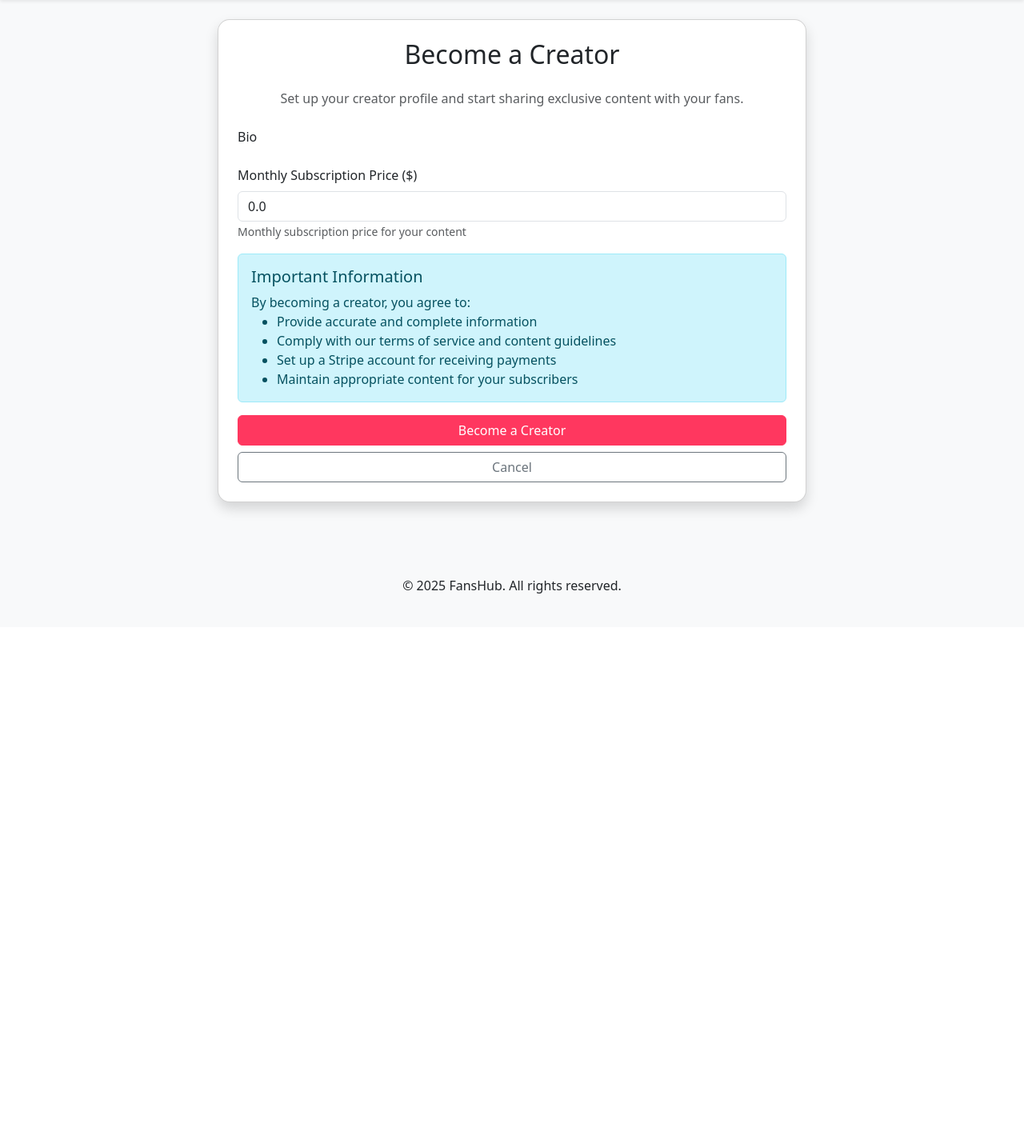
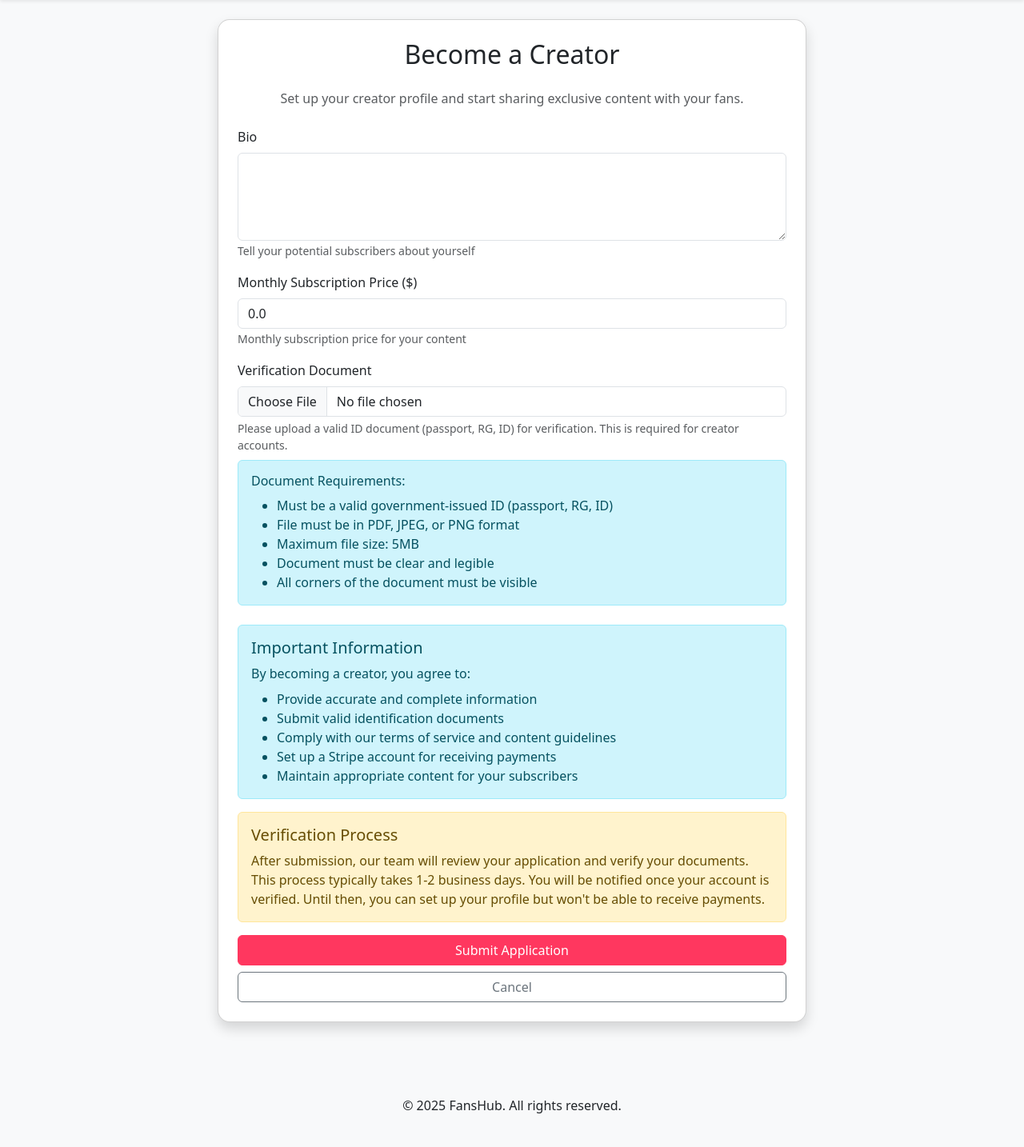
Before and after one commit to gabrielumatch/fanshub, a Django app: page /accounts/become-creator/ in a window 1280 px wide. Shown: the part 56-1490 px from the top of the page at 80% size. Before the commit the page ends 798 px from the top, so only its background shows below. Run offline with Django 5.2, Linux system fonts and the light colour scheme; the visitor is signed in with stand-in values (Sample User, id 1); some libraries are stand-ins or nearby versions.

Commit message:
document

```diff
--- a/accounts/forms.py
+++ b/accounts/forms.py
@@ -51,19 +51,42 @@ class UserProfileForm(forms.ModelForm):
 
 class CreatorProfileForm(forms.ModelForm):
     """Form for creator-specific profile settings"""
+    bio = forms.CharField(
+        widget=forms.Textarea(attrs={'class': 'form-control', 'rows': 4}),
+        required=True,
+        help_text=_('Tell your potential subscribers about yourself')
+    )
     subscription_price = forms.DecimalField(
         max_digits=10,
         decimal_places=2,
         widget=forms.NumberInput(attrs={'class': 'form-control', 'min': '0', 'step': '0.01'}),
         help_text=_('Monthly subscription price for your content')
     )
+    verification_document = forms.FileField(
+        required=True,
+        widget=forms.FileInput(attrs={'class': 'form-control'}),
+        help_text=_('Please upload a valid ID document (passport, RG, ID) for verification. This is required for creator accounts.')
+    )
 
     class Meta:
         model = User
-        fields = ('subscription_price',)
+        fields = ('bio', 'subscription_price', 'verification_document')
 
     def clean_subscription_price(self):
         price = self.cleaned_data['subscription_price']
         if price < 0:
             raise forms.ValidationError(_('Price cannot be negative'))
         return price
+
+    def clean_verification_document(self):
+        document = self.cleaned_data.get('verification_document')
+        if document:
+            # Check file size (max 5MB)
+            if document.size > 5 * 1024 * 1024:
+                raise forms.ValidationError(_('File size must be no more than 5MB'))
+
+            # Check file type (allow common document formats)
+            allowed_types = ['application/pdf', 'image/jpeg', 'image/png']
+            if document.content_type not in allowed_types:
+                raise forms.ValidationError(_('Only PDF, JPEG, and PNG files are allowed'))
+        return document
--- a/accounts/models.py
+++ b/accounts/models.py
@@ -16,6 +16,16 @@ class User(AbstractUser):
     stripe_account_id = models.CharField(max_length=255, blank=True, null=True)
     stripe_product_id = models.CharField(max_length=255, blank=True, null=True)
     stripe_price_id = models.CharField(max_length=255, blank=True, null=True)
+    verification_document = models.FileField(
+        upload_to='verification_documents/',
+        blank=True,
+        null=True,
+        help_text=_('Upload a valid ID document (passport, RG, ID) for verification')
+    )
+    is_verified = models.BooleanField(
+        default=False,
+        help_text=_('Indicates if the creator has been verified by admin')
+    )
 
     # User-specific fields
     date_of_birth = models.DateField(null=True, blank=True)
--- a/accounts/views.py
+++ b/accounts/views.py
@@ -100,7 +100,7 @@ def become_creator(request):
         return redirect('creator_dashboard')
 
     if request.method == 'POST':
-        form = CreatorProfileForm(request.POST, instance=request.user)
+        form = CreatorProfileForm(request.POST, request.FILES, instance=request.user)
         if form.is_valid():
             try:
                 # Create a customer for the creator
@@ -114,10 +114,15 @@ def become_creator(request):
 
                 user = form.save(commit=False)
                 user.is_creator = True
+                user.is_verified = False  # New creators start unverified
                 user.stripe_customer_id = customer.id
                 user.save()
 
-                messages.success(request, _('Congratulations! You are now a creator.'))
+                messages.success(request, _(
+                    'Your creator application has been submitted! '
+                    'Your account will be reviewed by our team. '
+                    'You will be notified once your account is verified.'
+                ))
                 return redirect('creator_dashboard')
             except stripe.error.StripeError as e:
                 messages.error(request, f"Stripe error: {str(e)}")
--- a/templates/accounts/become_creator.html
+++ b/templates/accounts/become_creator.html
@@ -12,7 +12,7 @@
           Set up your creator profile and start sharing exclusive content with your fans.
         </p>
 
-        <form method="post">
+        <form method="post" enctype="multipart/form-data">
           {% csrf_token %}
           {% if form.errors %}
           <div class="alert alert-danger">
@@ -46,21 +46,49 @@
             {% endif %}
           </div>
 
+          <div class="mb-4">
+            <label for="{{ form.verification_document.id_for_label }}" class="form-label">Verification Document</label>
+            {{ form.verification_document }}
+            {% if form.verification_document.help_text %}
+            <small class="form-text text-muted d-block">{{ form.verification_document.help_text }}</small>
+            {% endif %}
+            <div class="alert alert-info mt-2">
+              <h6 class="alert-heading">Document Requirements:</h6>
+              <ul class="mb-0">
+                <li>Must be a valid government-issued ID (passport, RG, ID)</li>
+                <li>File must be in PDF, JPEG, or PNG format</li>
+                <li>Maximum file size: 5MB</li>
+                <li>Document must be clear and legible</li>
+                <li>All corners of the document must be visible</li>
+              </ul>
+            </div>
+          </div>
+
           <div class="alert alert-info">
             <h5 class="alert-heading">Important Information</h5>
-            <p class="mb-0">
+            <p class="mb-2">
               By becoming a creator, you agree to:
             </p>
             <ul class="mb-0">
               <li>Provide accurate and complete information</li>
+              <li>Submit valid identification documents</li>
               <li>Comply with our terms of service and content guidelines</li>
               <li>Set up a Stripe account for receiving payments</li>
               <li>Maintain appropriate content for your subscribers</li>
             </ul>
           </div>
 
+          <div class="alert alert-warning">
+            <h5 class="alert-heading">Verification Process</h5>
+            <p class="mb-0">
+              After submission, our team will review your application and verify your documents.
+              This process typically takes 1-2 business days. You will be notified once your account is verified.
+              Until then, you can set up your profile but won't be able to receive payments.
+            </p>
+          </div>
+
           <div class="d-grid gap-2">
-            <button type="submit" class="btn btn-primary">Become a Creator</button>
+            <button type="submit" class="btn btn-primary">Submit Application</button>
             <a href="{% url 'profile' %}" class="btn btn-outline-secondary">Cancel</a>
           </div>
         </form>
```
Also changed, not shown: accounts/admin.py (+28 -2 lines), accounts/migrations/0004_user_is_verified_user_verification_document.py (added).
